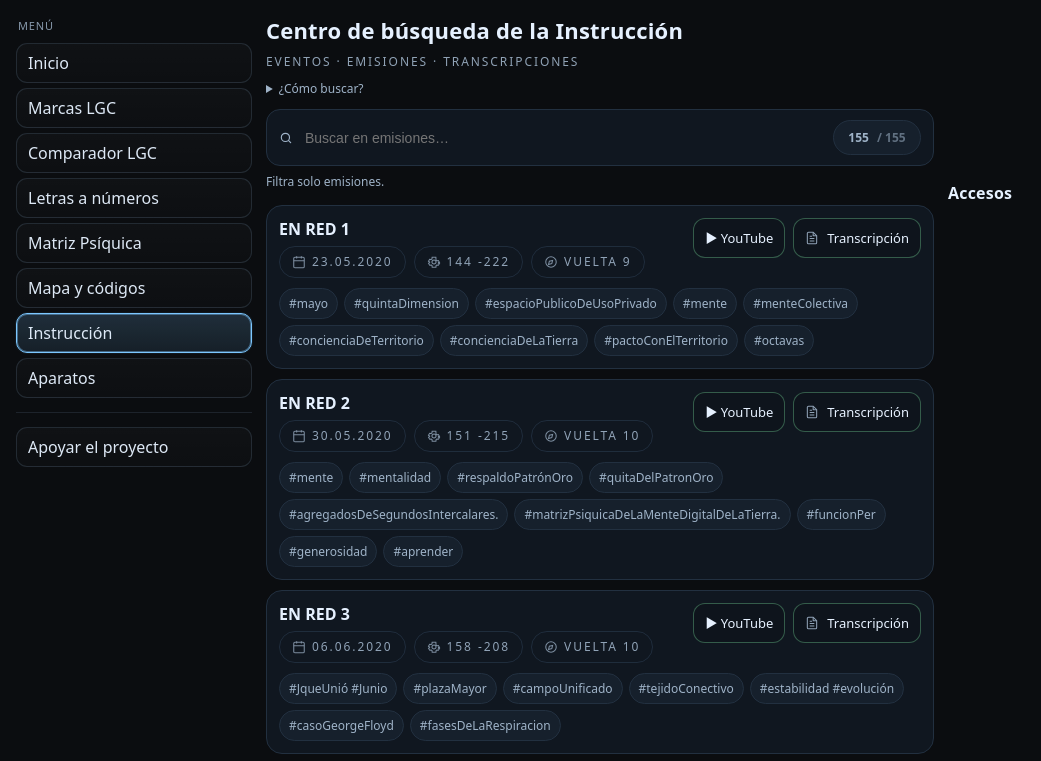
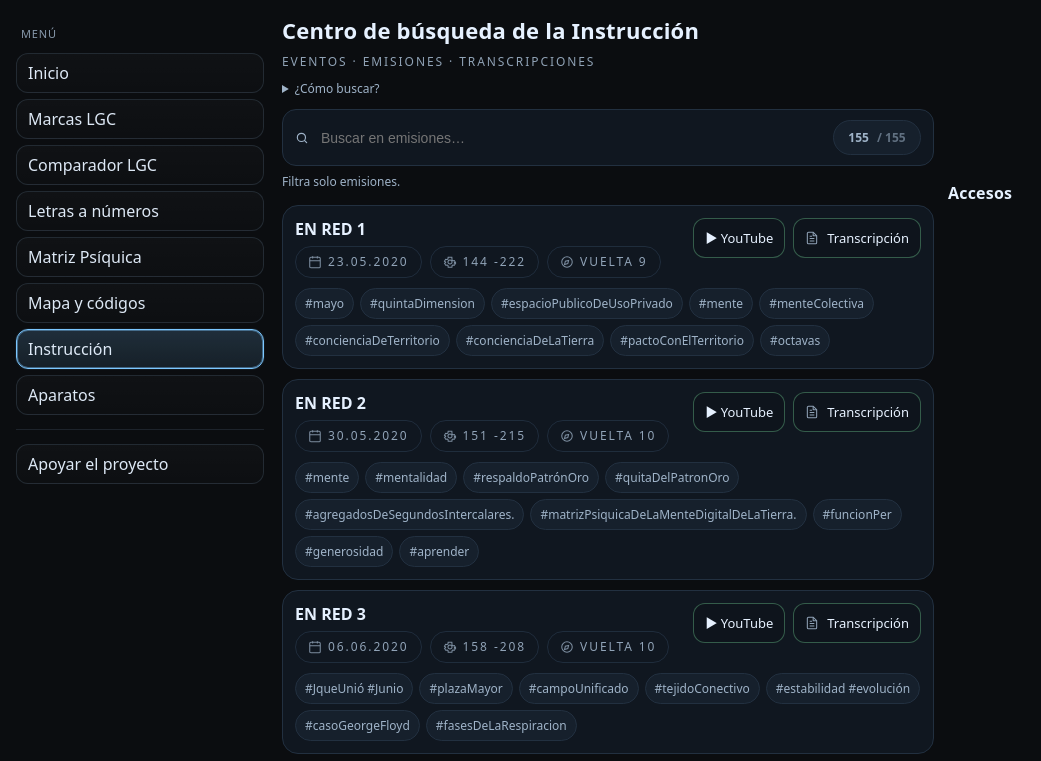
Before and after one commit to Eteria88/calendaria-lgc, a plain HTML site: page public/indice-ale-en-red.html in a window 1280 px wide. Shown: the top 761 px of the page, 0-1041 px from the left. Drawn offline with Linux system fonts and the light colour scheme; a script that the page names is missing.

Commit message:
Add files via upload

```diff
--- a/public/indice-ale-en-red.html
+++ b/public/indice-ale-en-red.html
@@ -188,9 +188,9 @@
 
 /* shared menu integration */
 body.has-global-menu .wrap{max-width:1380px;padding-left:16px;padding-right:16px}
-body.has-global-menu .page-shell{display:grid;grid-template-columns:236px minmax(0,1fr);gap:14px;align-items:start}
-body.has-global-menu .global-menu-col{display:block}
-body.has-global-menu [data-cal-menu="desktop"]{position:sticky;top:14px}
+body.has-global-menu .page-shell{display:grid;grid-template-columns:248px minmax(0,1fr);gap:18px;align-items:start}
+body.has-global-menu .global-menu-col{display:block;padding-top:8px}
+body.has-global-menu [data-cal-menu="desktop"]{position:sticky;top:18px}
 body.has-global-menu .mobileMenuHost{display:none}
 body.has-global-menu .top .backDesktop, body.has-global-menu .barTop .backMobile{display:none !important}
 /* instrucción: reforzar contenedor del menú y liberar el contenido */
@@ -202,17 +202,23 @@ body.has-global-menu .page-main{
   box-shadow:none;
 }
 body.has-global-menu .global-menu-col .sidenav{
-  border-color:rgba(111,138,166,.32);
-  border-radius:18px;
-  padding:12px 10px;
-  background:linear-gradient(180deg,rgba(8,12,18,.82),rgba(8,12,18,.58));
-  box-shadow:inset 0 1px 0 rgba(255,255,255,.03), 0 12px 30px rgba(0,0,0,.22);
+  border:1px solid rgba(111,138,166,.30);
+  border-radius:22px;
+  padding:14px 10px 12px;
+  background:
+    linear-gradient(180deg,rgba(11,16,24,.92),rgba(8,12,18,.74)),
+    radial-gradient(120% 120% at 0% 0%, rgba(53,98,156,.10), transparent 46%);
+  box-shadow:
+    inset 0 1px 0 rgba(255,255,255,.04),
+    0 18px 44px rgba(0,0,0,.28),
+    0 0 0 1px rgba(16,28,44,.24);
 }
-body.has-global-menu .global-menu-col .nav-title{margin-bottom:10px}
-body.has-global-menu .global-menu-col .nav-group{gap:5px}
+body.has-global-menu .global-menu-col .nav-title{margin-bottom:12px;padding-left:3px}
+body.has-global-menu .global-menu-col .nav-group{gap:6px}
 body.has-global-menu .global-menu-col .nav-link{
   padding:8px 11px;
-  border-radius:11px;
+  min-height:40px;
+  border-radius:12px;
 }
 @media (max-width:980px){
   body.has-global-menu .page-shell{grid-template-columns:1fr}
```
